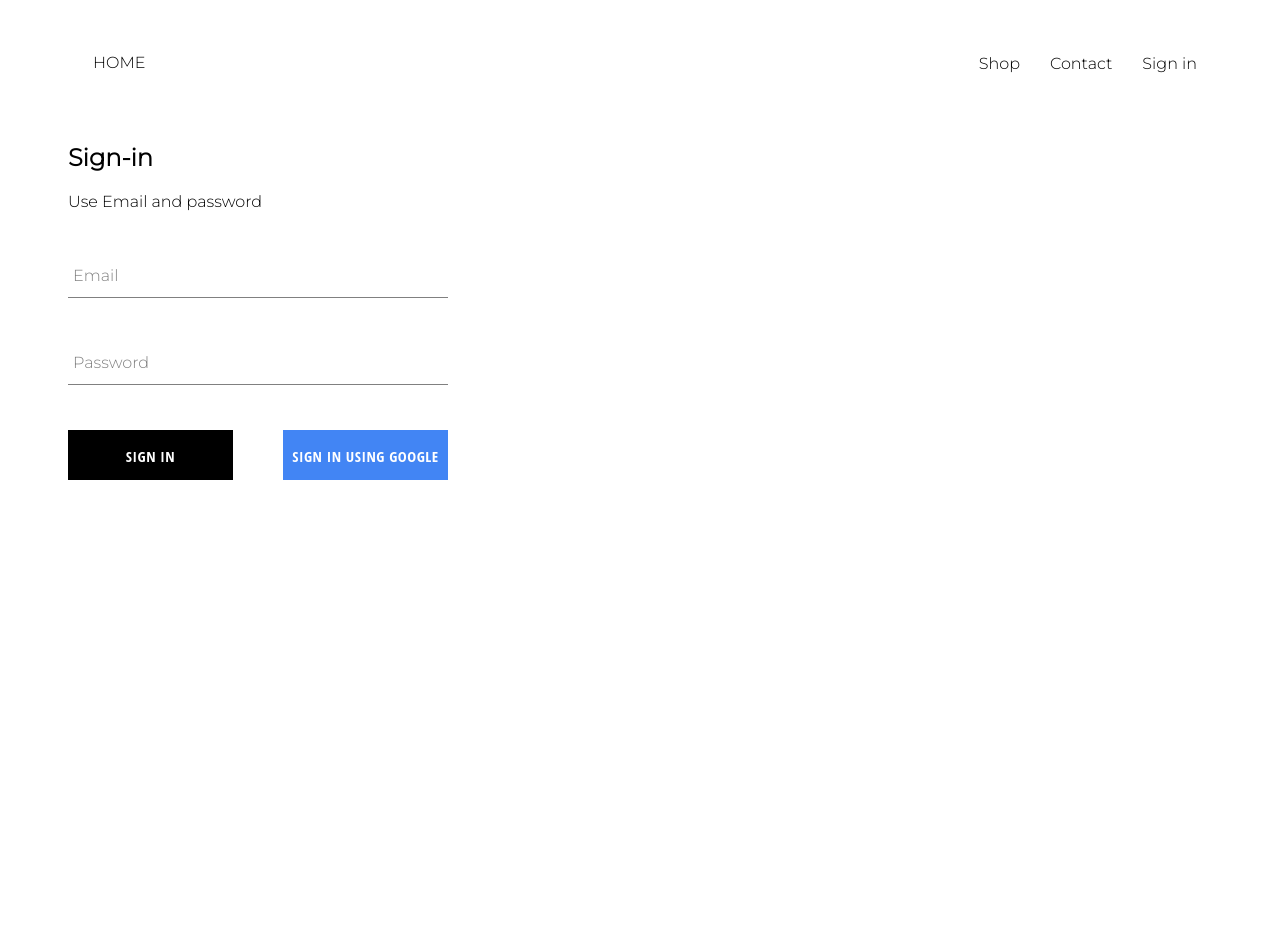
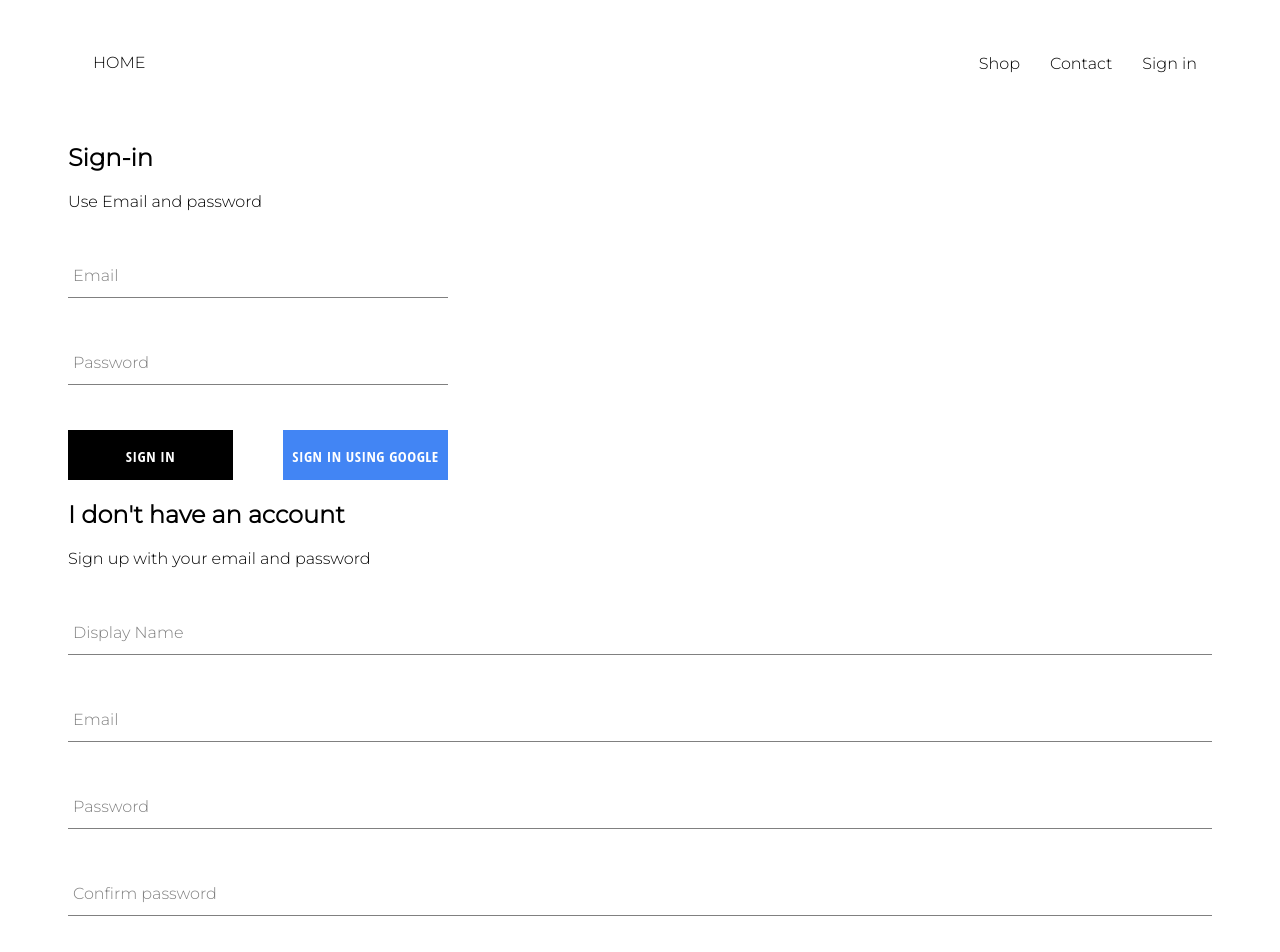
Before and after one commit to antman999/rental_goods, a React (Create React App) app: page /signin in a window 1280 px wide. Shown: the top 952 px of the page. Before the commit the page ends 800 px from the top, so only its background shows below. Built offline with nearby package versions, Linux system fonts and the light colour scheme; no server answers.

Commit message:
Added firebase / sign in

```diff
--- a/src/App.js
+++ b/src/App.js
@@ -5,7 +5,7 @@ import Shop from './pages/shop/Shop';
 import './App.css';
 import Header from './components/header/Header';
 import SignInSignUpPage from './pages/accoutPages/SignInSignUpPage';
-import { auth } from './firebase/firebase.utils';
+import { auth, createUserProfileDocument } from './firebase/firebase.utils';
 
 class App extends Component {
   state = {
@@ -13,8 +13,19 @@ class App extends Component {
   }
 
   componentDidMount() {
-    this.unsubscribeFromAuth =auth.onAuthStateChanged(user => {
-      this.setState({currentUser: user})
+    this.unsubscribeFromAuth =auth.onAuthStateChanged(async userAuth => {
+      if (userAuth) {
+        const userRef = await createUserProfileDocument(userAuth)
+        userRef.onSnapshot(snapShot => {
+          this.setState({
+            currentUser: {
+              id: snapShot.id,
+              ...snapShot.data()
+         }})
+       })
+      } else {
+        this.setState({currentUser: null})
+      }
     })
   }
 
--- /dev/null
+++ b/src/components/sign-up/Signup.js
@@ -0,0 +1,69 @@
+import React, { Component } from 'react';
+import Button from '../custom-button/Button';
+import FormInput from '../form-input/FormInput';
+import { auth, createUserProfileDocument } from '../../firebase/firebase.utils';
+
+class Signup extends Component {
+	state = {
+		displayName: '',
+		email: '',
+		password: '',
+		confirmPassword: '',
+	};
+
+  handleChange = e => {
+    this.setState({[e.target.name]:e.target.value})
+  };
+
+  handleSubmit = e => {
+    e.preventDefault()
+
+  };
+
+  render() {
+    const {displayName,email,password,confirmPassword} = this.state
+    return (
+			<div className='sign-up'>
+				<h2 className='title'>I don't have an account</h2>
+				<span>Sign up with your email and password </span>
+				<form className='sign-up-form' onSubmit={this.handleSubmit}>
+					<FormInput
+						type='text'
+						name='displayName'
+						value={displayName}
+						onChange={this.handleChange}
+						label='Display Name'
+						required
+					/>
+					<FormInput
+						type='email'
+						name='email'
+						value={email}
+						onChange={this.handleChange}
+						label='Email'
+						required
+					/>
+					<FormInput
+						type='password'
+						name='password'
+						value={password}
+						onChange={this.handleChange}
+						label='Password'
+						required
+					/>
+					<FormInput
+						type='password'
+						name='confirmPassword'
+						value={confirmPassword}
+						onChange={this.handleChange}
+						label='Confirm password'
+						required
+          />
+          <Button type='submit'>
+            Create account
+          </Button>
+				</form>
+			</div>
+		);}
+}
+export default Signup;
--- a/src/firebase/firebase.utils.js
+++ b/src/firebase/firebase.utils.js
@@ -13,6 +13,27 @@ const config = {
 	measurementId: 'G-E8WLNQ08E8',
 };
 
+export const createUserProfileDocument = async (userAuth, additionalData) => {
+  if (!userAuth) return;
+  const userRef = firestore.doc(`users/${userAuth.uid}`);
+  const snapShot = await userRef.get()
+  if (!snapShot.exists) {
+    const { displayName, email } = userAuth
+    const createdAt = new Date()
+    try {
+      await userRef.set({
+        displayName,
+        email,
+        createdAt,
+        ...additionalData
+      })
+    } catch (error) {
+      console.log('error creating user', error.message)
+    }
+  }
+  return userRef
+}
+
 firebase.initializeApp(config)
 
 export const auth = firebase.auth()
--- a/src/pages/accoutPages/SignInSignUpPage.js
+++ b/src/pages/accoutPages/SignInSignUpPage.js
@@ -1,10 +1,12 @@
 import React from 'react'
 import Signin from '../../components/sign-in/Signin'
+import Signup from '../../components/sign-up/Signup'
 import './createAccount.scss'
 const SignInSignUpPage = () => {
   return (
     <div className='sign-in-and-sign-up'>
       <Signin />
+      <Signup />
     </div>
   )
 }
```
Also changed, not shown: src/components/sign-up/signup.scss (added).
